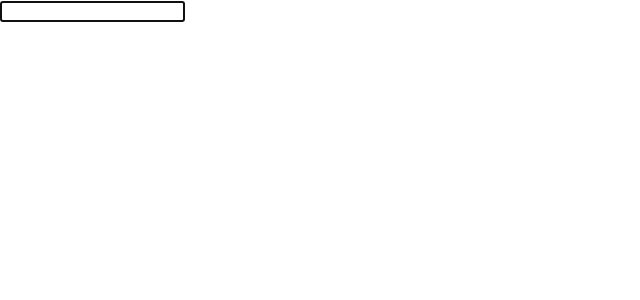
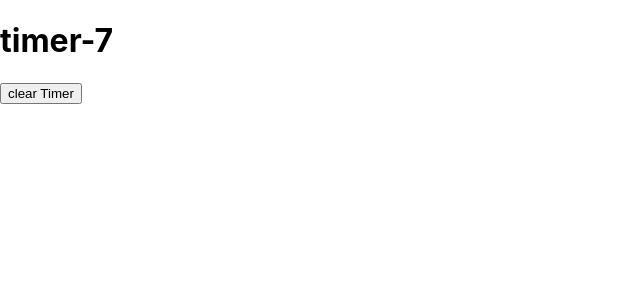
Before and after one commit to hayetmnasrighabri/les-hooks, a React (Create React App) app: page / in a window 1280 px wide. Shown: the top 300 px of the page, without its empty margins (0-640 px from the left). Built offline with nearby package versions, Linux system fonts and the light colour scheme.

Commit message:
UseRef exple6

```diff
--- a/src/App.js
+++ b/src/App.js
@@ -1,15 +1,23 @@
 import React from 'react'
+import { useRef } from 'react'
 import { useEffect } from 'react'
-import { useRef } from 'react'
+import { useState } from 'react'
 
 function App() {
-    const inputRef= useRef(null)
+    const [timer, setTimer]=useState(0)
+    const intervalRef= useRef(null)
     useEffect(()=>{
-        inputRef.current.focus()
+     intervalRef.current = setInterval(()=>{
+        setTimer(prevTimer => prevTimer + 1)
+     }, 1000)
+     return ()=>{
+        clearInterval(intervalRef.current)
+     }
     },[])
   return (
     <div>
-      <input type='text' ref={inputRef}/>
+      <h1>timer-{timer}</h1>
+      <button onClick={()=>clearInterval(intervalRef.current)}>clear Timer</button>
     </div>
   )
 }
```
